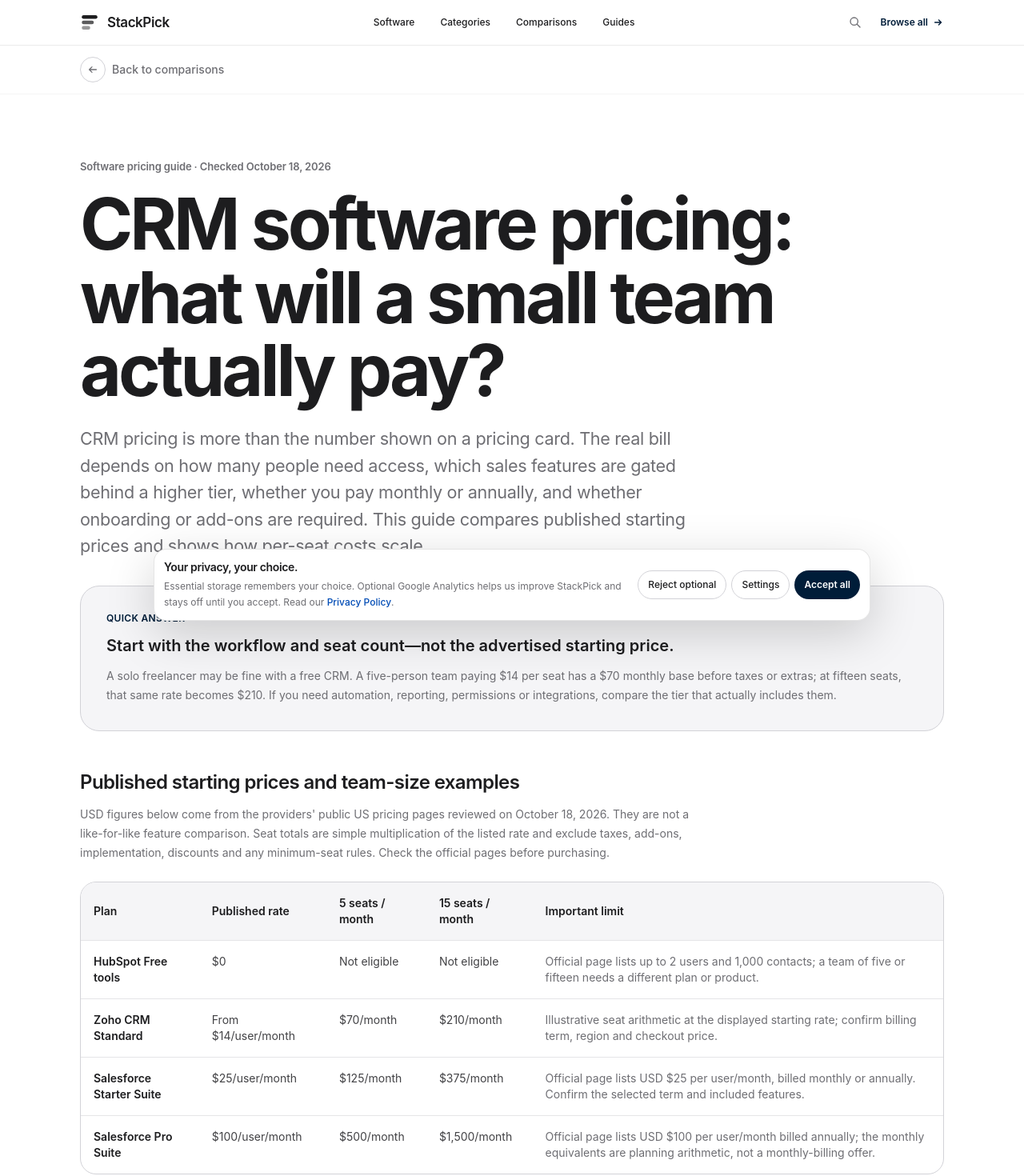
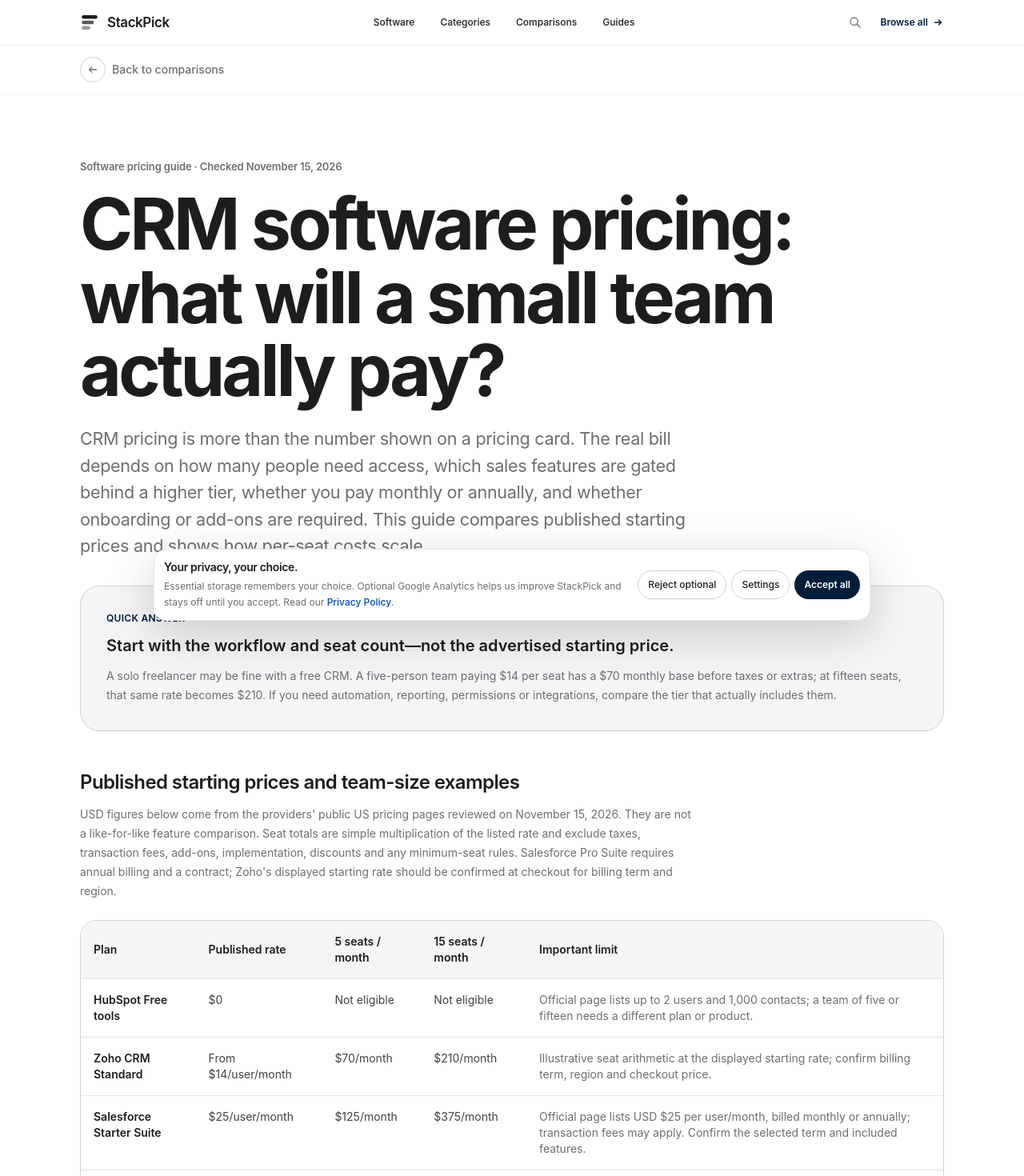
Before and after one commit to LinukaBandara/StackPick, a Next.js app: page /best/crm-software-pricing in a window 1280 px wide. Shown: the top 1470 px of the page at 80% size. Built offline with nearby package versions, Linux system fonts and the light colour scheme; no server answers.

Commit message:
Refresh CRM pricing facts against official US vendor pages

```diff
--- a/app/best/crm-software-pricing/page.tsx
+++ b/app/best/crm-software-pricing/page.tsx
@@ -24,15 +24,15 @@ const sources = [
 const costRows = [
   { name: "HubSpot Free tools", rate: "$0", five: "Not eligible", fifteen: "Not eligible", note: "Official page lists up to 2 users and 1,000 contacts; a team of five or fifteen needs a different plan or product." },
   { name: "Zoho CRM Standard", rate: "From $14/user/month", five: "$70/month", fifteen: "$210/month", note: "Illustrative seat arithmetic at the displayed starting rate; confirm billing term, region and checkout price." },
-  { name: "Salesforce Starter Suite", rate: "$25/user/month", five: "$125/month", fifteen: "$375/month", note: "Official page lists USD $25 per user/month, billed monthly or annually. Confirm the selected term and included features." },
-  { name: "Salesforce Pro Suite", rate: "$100/user/month", five: "$500/month", fifteen: "$1,500/month", note: "Official page lists USD $100 per user/month billed annually; the monthly equivalents are planning arithmetic, not a monthly-billing offer." },
+  { name: "Salesforce Starter Suite", rate: "$25/user/month", five: "$125/month", fifteen: "$375/month", note: "Official page lists USD $25 per user/month, billed monthly or annually; transaction fees may apply. Confirm the selected term and included features." },
+  { name: "Salesforce Pro Suite", rate: "$100/user/month", five: "$500/month", fifteen: "$1,500/month", note: "Official page lists USD $100 per user/month billed annually with a contract; the monthly equivalents are planning arithmetic, not a monthly-billing offer." },
 ];
 
 export default function CrmSoftwarePricingPage() {
   return (
     <article className="bg-white">
       <div className="sp-container py-14 sm:py-20">
-        <p className="sp-eyebrow">Software pricing guide · Checked October 18, 2026</p>
+        <p className="sp-eyebrow">Software pricing guide · Checked November 15, 2026</p>
         <h1 className="sp-display mt-4 max-w-4xl">CRM software pricing: what will a small team actually pay?</h1>
         <p className="sp-body-large mt-6 max-w-3xl">
           CRM pricing is more than the number shown on a pricing card. The real bill depends on how many people need access, which sales features are gated behind a higher tier, whether you pay monthly or annually, and whether onboarding or add-ons are required. This guide compares published starting prices and shows how per-seat costs scale.
@@ -49,7 +49,7 @@ export default function CrmSoftwarePricingPage() {
         <section className="mt-12">
           <h2 className="text-2xl font-semibold tracking-tight text-[#1d1d1f]">Published starting prices and team-size examples</h2>
           <p className="mt-3 max-w-3xl text-sm leading-6 text-[#6e6e73]">
-            USD figures below come from the providers' public US pricing pages reviewed on October 18, 2026. They are not a like-for-like feature comparison. Seat totals are simple multiplication of the listed rate and exclude taxes, add-ons, implementation, discounts and any minimum-seat rules. Check the official pages before purchasing.
+            USD figures below come from the providers' public US pricing pages reviewed on November 15, 2026. They are not a like-for-like feature comparison. Seat totals are simple multiplication of the listed rate and exclude taxes, transaction fees, add-ons, implementation, discounts and any minimum-seat rules. Salesforce Pro Suite requires annual billing and a contract; Zoho's displayed starting rate should be confirmed at checkout for billing term and region.
           </p>
           <div className="mt-6 overflow-x-auto rounded-[20px] border border-[#d2d2d7]">
             <table className="w-full min-w-[760px] text-left text-sm">
```
